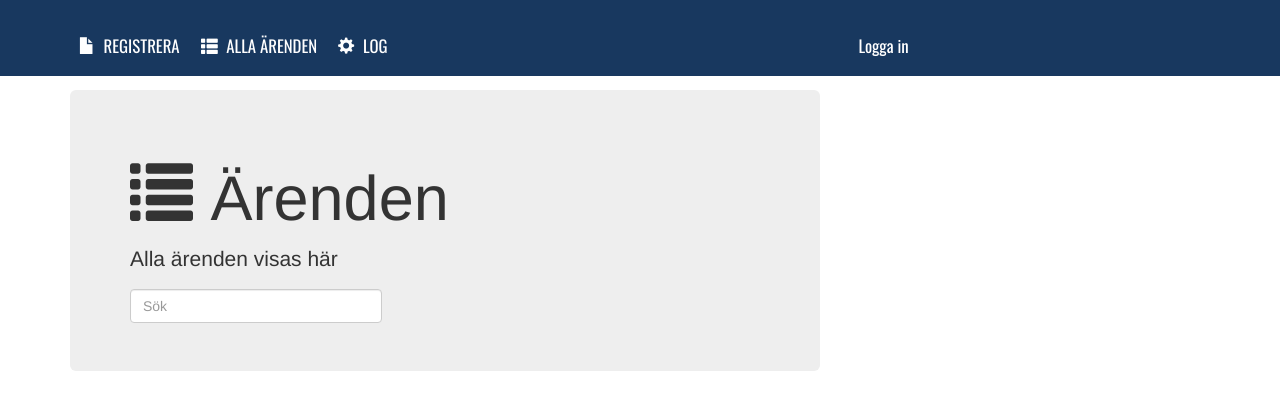
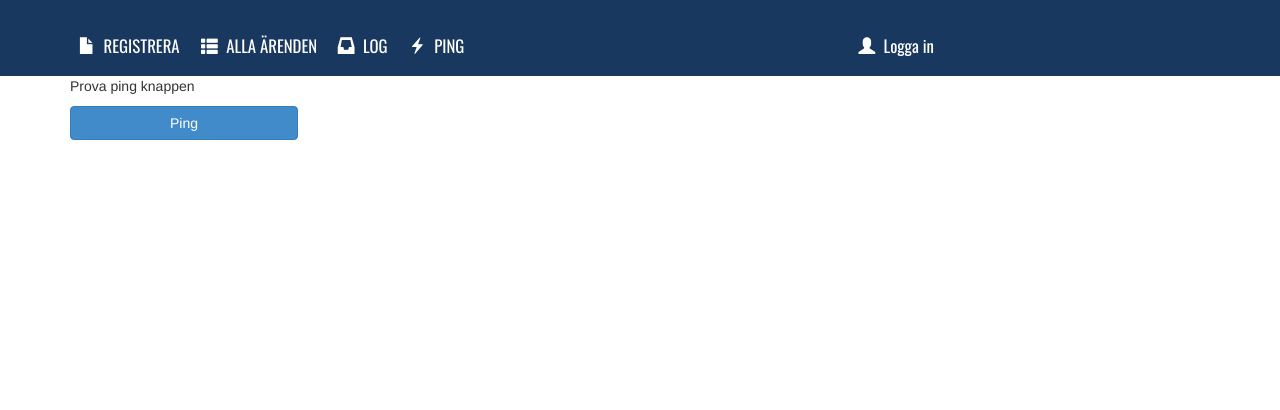
Before and after one commit to jconsid/react-web, a website: page web/app/index.html at #/ping in a window 1280 px wide. Drawn offline with nearby package versions, Linux system fonts and the light colour scheme; no server answers.

Commit message:
Refaktorerade ping-funktionen till en egen sida.

```diff
--- a/web/app/index.html
+++ b/web/app/index.html
@@ -22,10 +22,11 @@
         <div class="col-sm-8 menu-item">
           <a href="#/register"><span class="glyphicon glyphicon-file"></span>REGISTRERA</a>
           <a href="#/list"><span class="glyphicon glyphicon-th-list"></span>ALLA ÄRENDEN </a>
-          <a href="#/loglist"><span class="glyphicon glyphicon-cog"></span>LOG</a>
+          <a href="#/loglist"><span class="glyphicon glyphicon-inbox"></span>LOG</a>
+          <a href="#/ping"><span class="glyphicon glyphicon-flash"></span>PING</a>
         </div>
         <div class="col-sm-4 menu-item">
-          <a href="#/login" class="menu menuLink">Logga in</a>
+          <a href="#/login" class="menu menuLink"><span class="glyphicon glyphicon-user"></span>Logga in</a>
         </div>
       </div>
     </div>
--- a/web/app/js/app.js
+++ b/web/app/js/app.js
@@ -19,5 +19,6 @@ config(['$routeProvider', function($routeProvider) {
   $routeProvider.when('/loglist', {templateUrl: 'partials/loglist.html', controller: 'AdminLogCtrl'});
   $routeProvider.when('/login', {templateUrl: 'partials/login.html', controller: 'LoginCtrl'});
   $routeProvider.when('/ticket/:ticketId', {templateUrl: 'partials/ticket.html', controller: 'TicketCtrl'});
+  $routeProvider.when('/ping', {templateUrl: 'partials/ping.html', controller: 'PingCtrl'});
   $routeProvider.otherwise({redirectTo: '/list'});
 }]);
--- a/web/app/js/controllers.js
+++ b/web/app/js/controllers.js
@@ -17,6 +17,20 @@ angular.module('myApp.controllers', []).
     }
   }])
 
+
+  .controller('PingCtrl', [ '$scope', 'ReceiverSampleService', function($scope, rss) {
+    $scope.statusText = "Prova ping knappen";
+
+    $scope.ping = function() {
+      rss.ping(
+        function(err, results) {
+          console.log("err: ", err);
+          console.log("results: ", results);
+          $scope.statusText = results;
+          $scope.$apply();
+        });
+    }
+  }])
 
   .controller('AdminLogCtrl', [function() {
 
--- /dev/null
+++ b/web/app/partials/ping.html
@@ -0,0 +1,4 @@
+
+<p>{{statusText}}</p>
+<button type="button" class="btn btn-primary" style="width:20%"
+	ng-click="ping()" style="width:100%">Ping</button>
```
Also changed, not shown: web/app/partials/register.html (+1 -3 lines).
